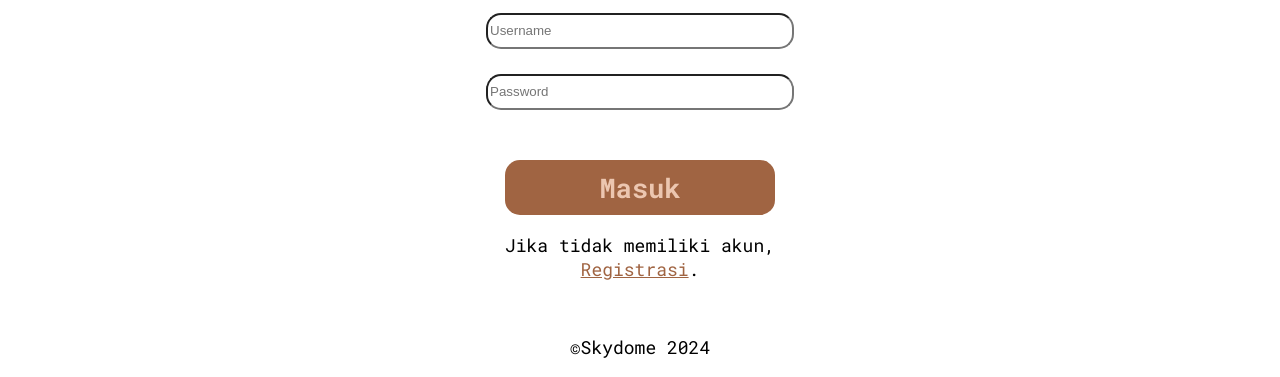
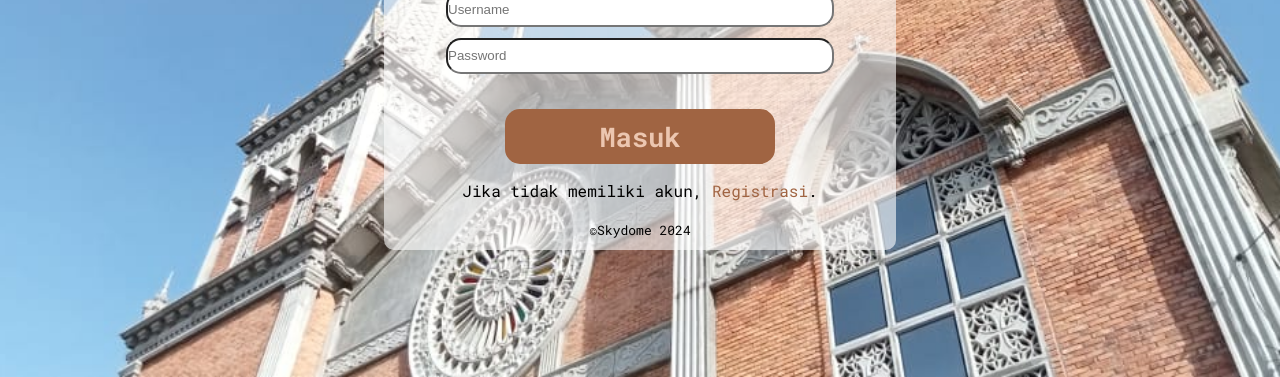
Before and after one commit to PedroCodePY/IgnatiusWeb, a plain HTML site: page index.html in a window 1280 px wide. Shown: the part 423-800 px from the top of the page. Drawn offline with Linux system fonts and the light colour scheme; files that its build step writes are made by us from their sources.

Commit message:
Add files via upload

```diff
--- a/Style.css
+++ b/Style.css
@@ -1,37 +1,39 @@
-body{
-    background-size:cover;
-    background-position:top;
-    background-image: url("Image/LoginBG.jpg");
+*{
+    margin: 0;
+    padding: 0;
+}
+.Main{
+    width: 100%;
+    height: 100vh;
+    background-image: url("LoginBG.jpg");
+    background-size: cover;
+    background-position: center;
 }
 .loginplace{
-    width: 25%;
-    height: 550px;
+    width: 40%;
+    height: 28%;
     background-color: rgba(255, 255, 255, 0.6);
-    border: 2px;
-    border-color: black;
     border-radius: 10px;
-    margin-top: 12%;
-    padding: 30px;
 }
 .logo{
-    margin-top: 25px;
+    margin-top: 10%;
     width: 200px;
     height: 200px;
 }
 .usernamedesing{
-    margin-top: 25px;
-    width: 300px;
-    height: 30px;
+    margin-top: 10%;
+    width: 75%;
+    height: 32px;
     border-radius: 15px;
 }
 .passworddesing{
-    margin-top: 25px;
-    width: 300px;
-    height: 30px;
+    margin-top: 2%;
+    width: 75%;
+    height: 32px;
     border-radius: 15px;
 }
 .Loginbtn{
-    margin-top: 50px;
+    margin-top: 7%;
     width: 270px;
     height: 55px;
     border-radius: 15px;
@@ -44,8 +46,16 @@ body{
 }
 .regist{
     color: rgb(160, 100, 66);
+    text-decoration: none;
 }
-p{
-    font-size: 18px;
+.paragraf{
+    margin-top: 3%;
+    font-size:medium;
     font-family: Roboto Mono;
 }
+.Copyright{
+    margin-top: 4%;
+    font-size:small;
+    font-family: Roboto Mono;
+    padding-bottom: 2%;
+}
--- a/index.html
+++ b/index.html
@@ -9,14 +9,21 @@
       href="https://fonts.googleapis.com/css2?family=Roboto+Mono:ital,wght@0,100..700;1,100..700&display=swap"
       rel="stylesheet"
     />
-    <link rel="stylesheet" href="Style/Style.css" />
+    <link rel="stylesheet" href="Style.css" />
     <title>Ignatius</title>
   </head>
   <body>
+    <div class="Main">
+      <br />
+      <br />
+      <br />
+      <br />
+      <br />
+      <br />
       <center>
         <div class="loginplace">
           <center>
-          <img src="Style/Image/Logo.png" alt="" class="logo" />
+            <img src="Logo.png" alt="" class="logo" />
             <form>
               <input
                 type="email"
@@ -38,10 +45,10 @@
                 <a href="" class="regist">Registrasi</a>.
               </p>
             </form>
-          <br />
-          <p>&copy;Skydome 2024</p>
+            <p class="Copyright">&copy;Skydome 2024</p>
           </center>
         </div>
       </center>
+    </div>
   </body>
 </html>
```
Also changed, not shown: LoginBG.jpg (added), Logo.png (added), padlock.png (added), profile-user.png (added). Lines whose indentation alone changed are shown as unchanged.
